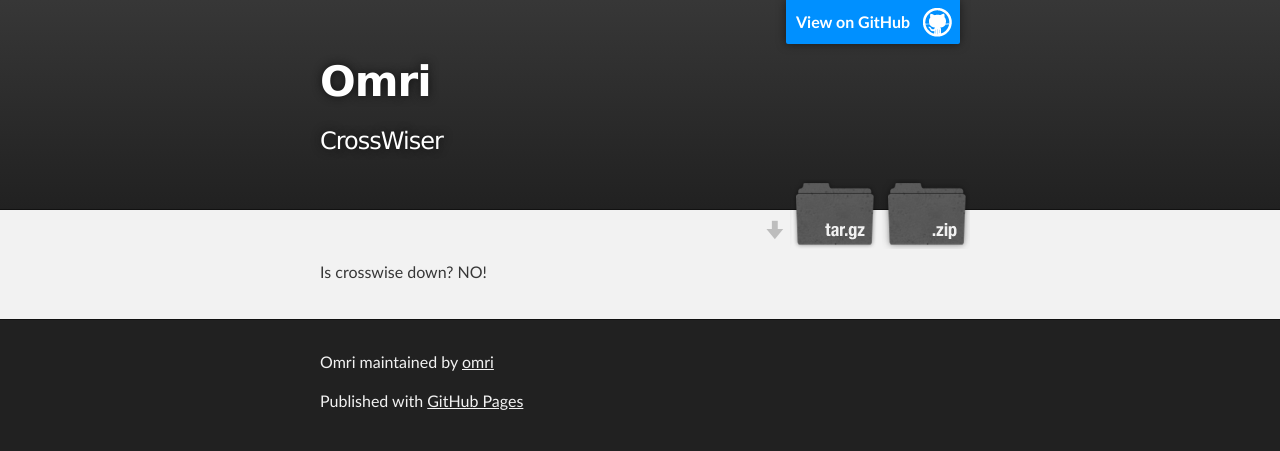
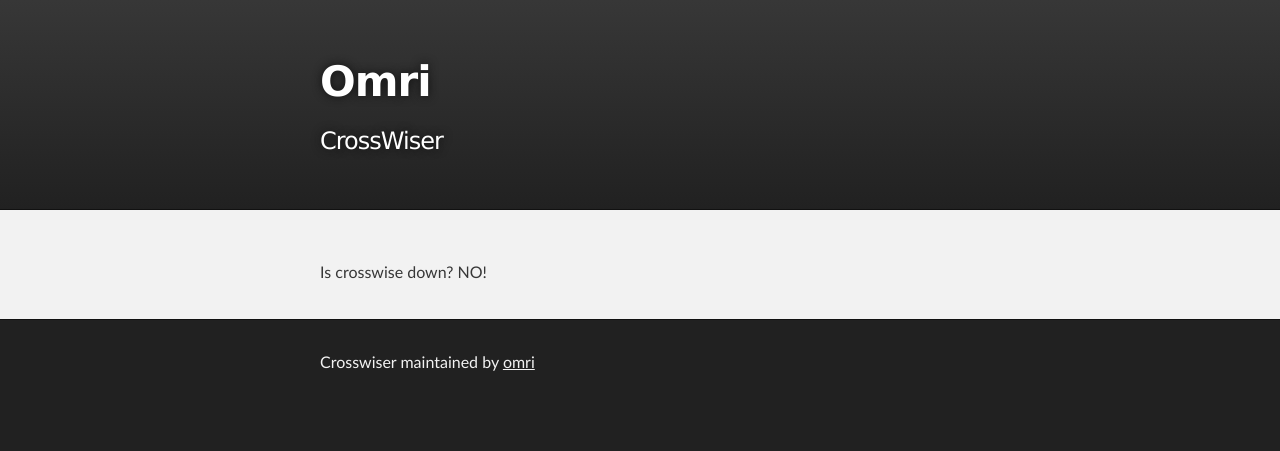
Before and after one commit to omri/omri, a plain HTML site: page index.html in a window 1280 px wide. Drawn offline with Linux system fonts and the light colour scheme.

Commit message:
Update index.html

```diff
--- a/index.html
+++ b/index.html
@@ -16,15 +16,8 @@
     <!-- HEADER -->
     <div id="header_wrap" class="outer">
         <header class="inner">
-          <a id="forkme_banner" href="https://github.com/omri/omri">View on GitHub</a>
-
           <h1 id="project_title">Omri</h1>
           <h2 id="project_tagline">CrossWiser</h2>
-
-            <section id="downloads">
-              <a class="zip_download_link" href="https://github.com/omri/omri/zipball/master">Download this project as a .zip file</a>
-              <a class="tar_download_link" href="https://github.com/omri/omri/tarball/master">Download this project as a tar.gz file</a>
-            </section>
         </header>
     </div>
 
@@ -39,8 +32,7 @@
     <!-- FOOTER  -->
     <div id="footer_wrap" class="outer">
       <footer class="inner">
-        <p class="copyright">Omri maintained by <a href="https://github.com/omri">omri</a></p>
-        <p>Published with <a href="http://pages.github.com">GitHub Pages</a></p>
+        <p class="copyright">Crosswiser maintained by <a href="https://github.com/omri">omri</a></p>
       </footer>
     </div>
 
```
